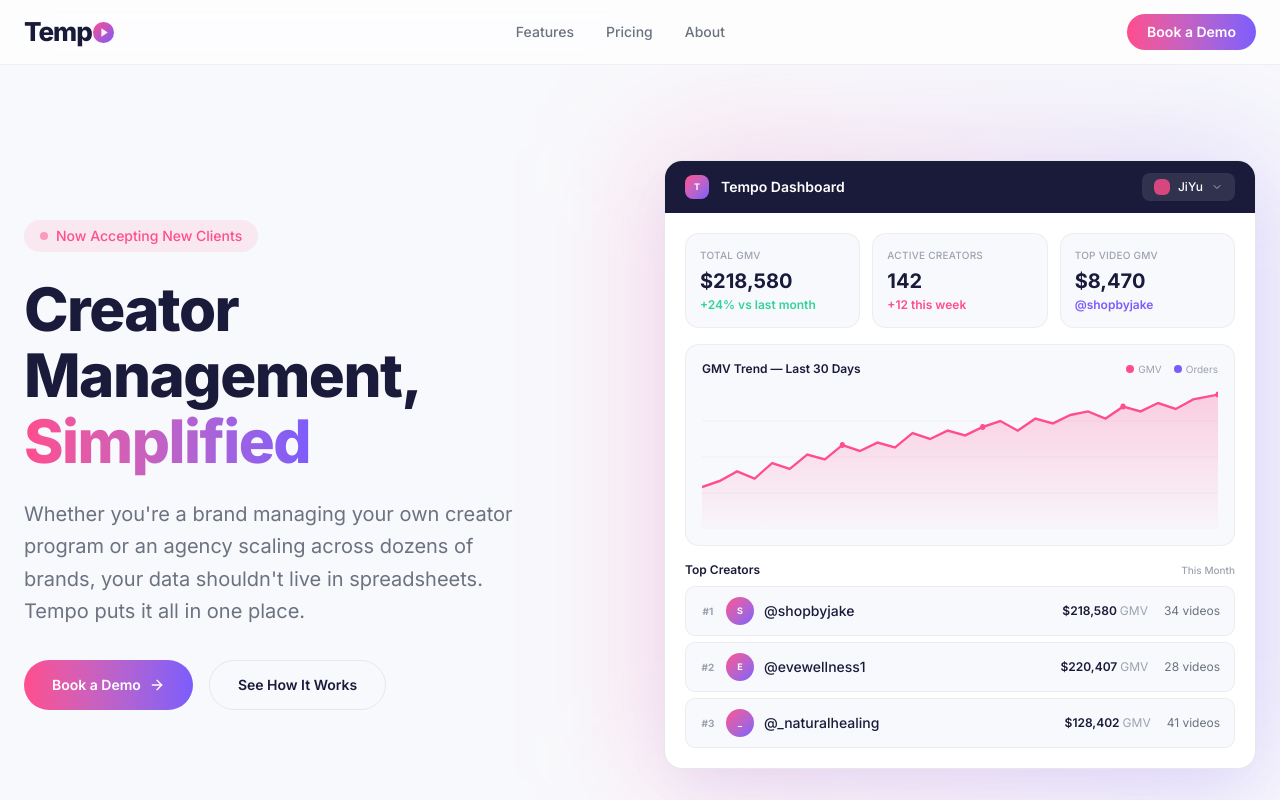
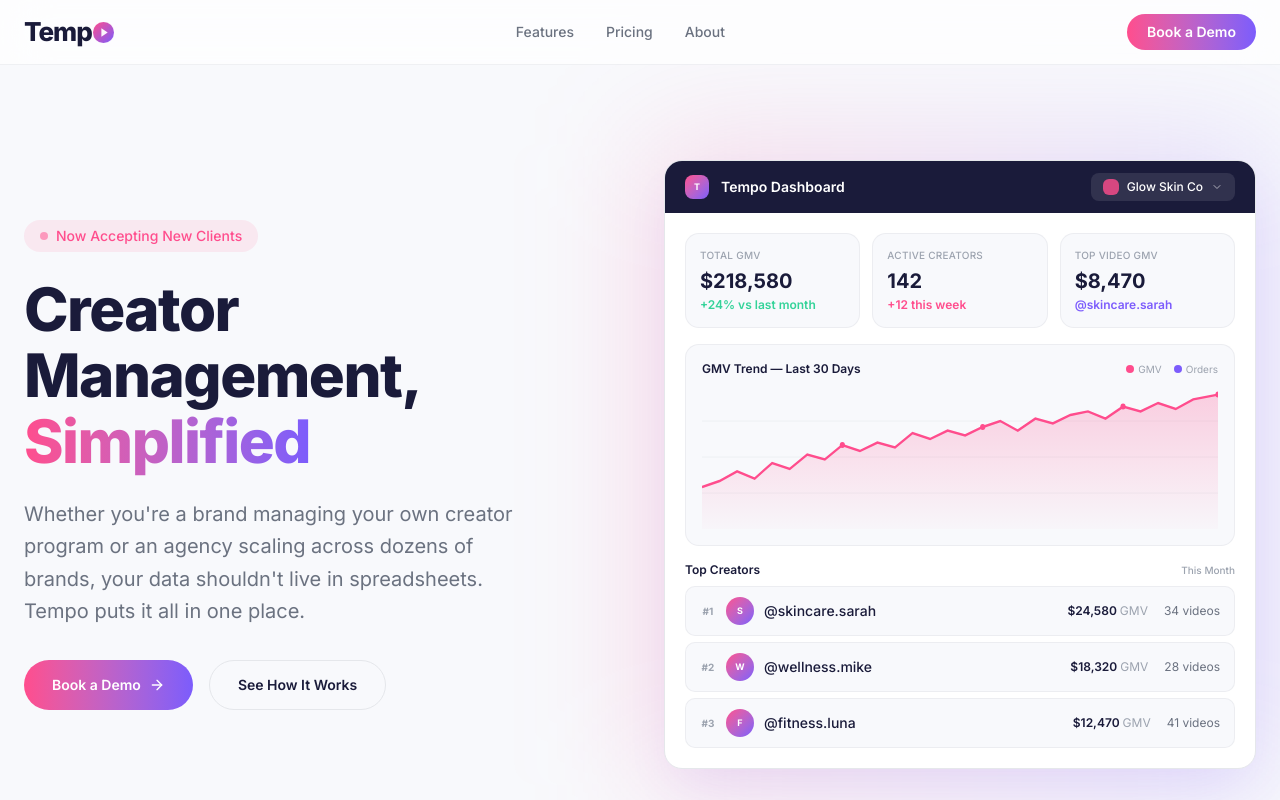
Before and after one commit to tylercreatorscorner/tempo-app, a Next.js app: page / in a window 1280 px wide. Shown: the top 800 px of the page. Built offline with nearby package versions, Linux system fonts and the light colour scheme.

Commit message:
Remove real names, fix creator ordering, embed Cal.com booking form

```diff
--- a/src/app/page.tsx
+++ b/src/app/page.tsx
@@ -44,7 +44,7 @@
         </nav>
         <div className="hidden md:block">
           <a
-            href="https://cal.com/tyler3p/tempo-demo" target="_blank" rel="noopener noreferrer"
+            href="#book-demo"
             className="inline-flex items-center rounded-full px-5 py-2 text-sm font-semibold text-white bg-gradient-to-r from-[#FF4D8D] to-[#7C5CFC] hover:shadow-lg hover:shadow-[#FF4D8D]/25 hover:scale-105 transition-all duration-200"
           >
             Book a Demo
@@ -75,7 +75,7 @@
           </p>
           <div className="flex flex-wrap gap-4 pt-2">
             <a
-              href="https://cal.com/tyler3p/tempo-demo" target="_blank" rel="noopener noreferrer"
+              href="#book-demo"
               className="inline-flex items-center gap-2 rounded-full px-7 py-3.5 text-sm font-semibold text-white bg-gradient-to-r from-[#FF4D8D] to-[#7C5CFC] hover:shadow-xl hover:shadow-[#FF4D8D]/30 hover:scale-105 transition-all duration-200"
             >
               Book a Demo <ArrowRight className="w-4 h-4" />
@@ -103,7 +103,7 @@
               </div>
               <div className="flex items-center gap-2 bg-white/10 rounded-md px-3 py-1.5 text-xs font-medium">
                 <div className="w-4 h-4 rounded-sm bg-[#FF4D8D]/80" />
-                <span>JiYu</span>
+                <span>Glow Skin Co</span>
                 <ChevronDown className="w-3 h-3 opacity-60" />
               </div>
             </div>
@@ -124,7 +124,7 @@
                 <div className="rounded-xl bg-[#F8F9FC] border border-[#E5E7EB]/60 p-3.5">
                   <p className="text-[10px] text-[#9CA3AF] font-medium uppercase tracking-wide">Top Video GMV</p>
                   <p className="text-xl font-bold text-[#1A1B3A] mt-1">$8,470</p>
-                  <p className="text-xs font-semibold text-[#7C5CFC] mt-0.5">@shopbyjake</p>
+                  <p className="text-xs font-semibold text-[#7C5CFC] mt-0.5">@skincare.sarah</p>
                 </div>
               </div>
 
@@ -168,9 +168,9 @@
                 </div>
                 <div className="space-y-1.5">
                   {[
-                    { rank: 1, name: '@shopbyjake', gmv: '$218,580', videos: 34 },
-                    { rank: 2, name: '@evewellness1', gmv: '$220,407', videos: 28 },
-                    { rank: 3, name: '@_naturalhealing', gmv: '$128,402', videos: 41 },
+                    { rank: 1, name: '@skincare.sarah', gmv: '$24,580', videos: 34 },
+                    { rank: 2, name: '@wellness.mike', gmv: '$18,320', videos: 28 },
+                    { rank: 3, name: '@fitness.luna', gmv: '$12,470', videos: 41 },
                   ].map((c) => (
                     <div key={c.name} className="flex items-center justify-between rounded-lg bg-[#F8F9FC] border border-[#E5E7EB]/60 px-3.5 py-2.5">
                       <div className="flex items-center gap-2.5">
@@ -352,10 +352,10 @@
                     <p className="text-sm font-semibold text-[#1A1B3A] mb-4">Revenue by Brand</p>
                     <div className="flex items-end gap-6 h-32 px-4">
                       {[
-                        { name: 'JiYu', height: 90, color: '#FF4D8D' },
-                        { name: 'Cata-Kor', height: 68, color: '#7C5CFC' },
-                        { name: 'Physicians Choice', height: 58, color: '#FFB84D' },
-                        { name: 'TopLux', height: 35, color: '#34D399' },
+                        { name: 'Glow Skin Co', height: 90, color: '#FF4D8D' },
+                        { name: 'FitNation', height: 68, color: '#7C5CFC' },
+                        { name: 'Pure Wellness', height: 58, color: '#FFB84D' },
+                        { name: 'NutriCore', height: 35, color: '#34D399' },
                       ].map((b) => (
                         <div key={b.name} className="flex-1 flex flex-col items-center gap-1">
                           <div className="w-full rounded-t-md" style={{ height: `${b.height}%`, backgroundColor: b.color, opacity: 0.85 }} />
@@ -369,10 +369,10 @@
                     <p className="text-sm font-semibold text-[#1A1B3A] mb-3">Brand Split</p>
                     <div className="space-y-3">
                       {[
-                        { name: 'JiYu', pct: 35, color: '#FF4D8D' },
-                        { name: 'Cata-Kor', pct: 28, color: '#7C5CFC' },
-                        { name: 'Physicians Choice', pct: 24, color: '#FFB84D' },
-                        { name: 'TopLux', pct: 13, color: '#34D399' },
+                        { name: 'Glow Skin Co', pct: 35, color: '#FF4D8D' },
+                        { name: 'FitNation', pct: 28, color: '#7C5CFC' },
+                        { name: 'Pure Wellness', pct: 24, color: '#FFB84D' },
+                        { name: 'NutriCore', pct: 13, color: '#34D399' },
                       ].map((b) => (
                         <div key={b.name}>
                           <div className="flex justify-between text-xs mb-1">
@@ -392,9 +392,9 @@
                   <p className="text-sm font-semibold text-[#1A1B3A] mb-3">Top Performing Videos</p>
                   <div className="space-y-2">
                     {[
-                      { title: 'Morning routine with JiYu glow serum...', creator: '@shopbyjake', views: '2.4M', gmv: '$12,480' },
-                      { title: 'Unboxing the new Cata-Kor starter kit...', creator: '@evewellness1', views: '1.8M', gmv: '$9,230' },
-                      { title: 'Why I switched to Physicians Choice...', creator: '@_naturalhealing', views: '1.2M', gmv: '$7,105' },
+                      { title: 'Morning routine with the new glow serum...', creator: '@skincare.sarah', views: '2.4M', gmv: '$12,480' },
+                      { title: 'Unboxing the new fitness starter kit...', creator: '@wellness.mike', views: '1.8M', gmv: '$9,230' },
+                      { title: 'Why I switched to clean supplements...', creator: '@fitness.luna', views: '1.2M', gmv: '$7,105' },
                     ].map((v) => (
                       <div key={v.title} className="flex items-center justify-between rounded-lg bg-white border border-[#E5E7EB]/60 px-4 py-2.5">
                         <div className="flex-1 min-w-0 mr-4">
@@ -460,7 +460,7 @@
       period: '/mo',
       desc: 'For brands managing their own creators',
       features: ['1 brand', 'Full analytics suite', 'Creator portal', 'Daily briefs & alerts', 'Up to 3 team seats', 'Priority support'],
-      cta: 'Book a Demo', href: 'https://cal.com/tyler3p/tempo-demo',
+      cta: 'Book a Demo', href: '#book-demo',
       popular: false,
     },
     {
@@ -469,7 +469,7 @@
       period: '/mo',
       desc: 'For agencies managing multiple brands',
       features: ['Up to 5 brands', 'Everything in Brand', 'Multi-brand dashboard', 'Up to 10 team seats', 'Dedicated onboarding'],
-      cta: 'Book a Demo', href: 'https://cal.com/tyler3p/tempo-demo',
+      cta: 'Book a Demo', href: '#book-demo',
       popular: false,
     },
     {
@@ -478,7 +478,7 @@
       period: '/mo',
       desc: 'For growing operations',
       features: ['Up to 15 brands', 'Everything in Agency', 'Unlimited team seats', 'API access', 'Custom reporting'],
-      cta: 'Book a Demo', href: 'https://cal.com/tyler3p/tempo-demo',
+      cta: 'Book a Demo', href: '#book-demo',
       popular: true,
     },
     {
@@ -487,7 +487,7 @@
       period: '',
       desc: 'For large-scale operations',
       features: ['Unlimited brands', 'Everything in Scale', 'White-label options', 'Dedicated support & SLA', 'Custom integrations'],
-      cta: 'Contact Sales', href: 'https://cal.com/tyler3p/tempo-demo',
+      cta: 'Contact Sales', href: '#book-demo',
       popular: false,
     },
   ];
@@ -528,7 +528,7 @@
                     ))}
                   </ul>
                   <a
-                    href="https://cal.com/tyler3p/tempo-demo" target="_blank" rel="noopener noreferrer"
+                    href="#book-demo"
                     className={`mt-8 inline-flex items-center justify-center rounded-full px-6 py-3 text-sm font-semibold transition-all duration-200 ${
                       t.popular
                         ? 'text-white bg-gradient-to-r from-[#FF4D8D] to-[#7C5CFC] hover:shadow-lg hover:shadow-[#FF4D8D]/25 hover:scale-105'
@@ -581,20 +581,21 @@
 /* ─── CTA ─── */
 function CtaSection() {
   return (
-    <section id="cta" className="py-24 px-6 scroll-mt-20">
-      <div className="max-w-3xl mx-auto text-center">
+    <section id="book-demo" className="py-24 px-6 scroll-mt-20">
+      <div className="max-w-4xl mx-auto">
         <ScrollReveal>
-          <h2 className="text-3xl md:text-5xl font-extrabold text-[#1A1B3A] tracking-tight">
-            Ready to see Tempo in action?
-          </h2>
-          <p className="text-[#6B7280] mt-4 text-lg">Book a demo and we&apos;ll show you exactly how Tempo fits your operation.</p>
-          <div className="mt-8">
-            <a
-              href="#pricing"
-              className="inline-flex items-center gap-2 rounded-full px-8 py-4 text-sm font-semibold text-white bg-gradient-to-r from-[#FF4D8D] to-[#7C5CFC] hover:shadow-xl hover:shadow-[#FF4D8D]/30 hover:scale-105 transition-all duration-200"
-            >
-              Book a Demo <ArrowRight className="w-4 h-4" />
-            </a>
+          <div className="text-center mb-8">
+            <h2 className="text-3xl md:text-5xl font-extrabold text-[#1A1B3A] tracking-tight">
+              Ready to see Tempo in action?
+            </h2>
+            <p className="text-[#6B7280] mt-4 text-lg">Pick a time below and we&apos;ll show you exactly how Tempo fits your operation.</p>
+          </div>
+          <div className="relative rounded-2xl border border-[#E5E7EB]/80 bg-white/60 backdrop-blur-xl p-2 overflow-hidden shadow-xl shadow-[#7C5CFC]/10">
+            <iframe
+              src="https://cal.com/tyler3p/tempo-demo?embed=true&theme=light"
+              style={{ width: '100%', height: '600px', border: 'none' }}
+              title="Book a Demo"
+            />
           </div>
         </ScrollReveal>
       </div>
```
